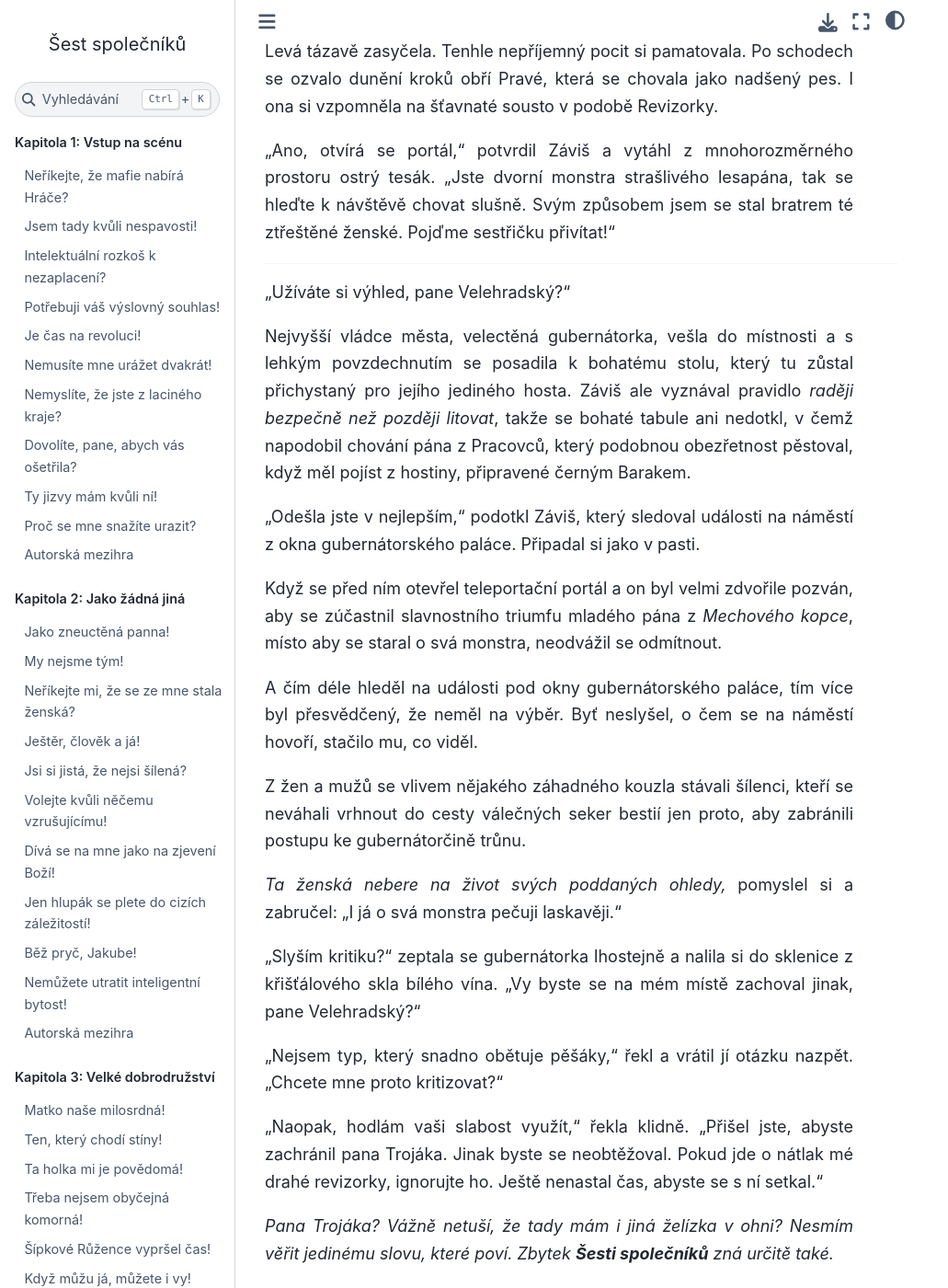
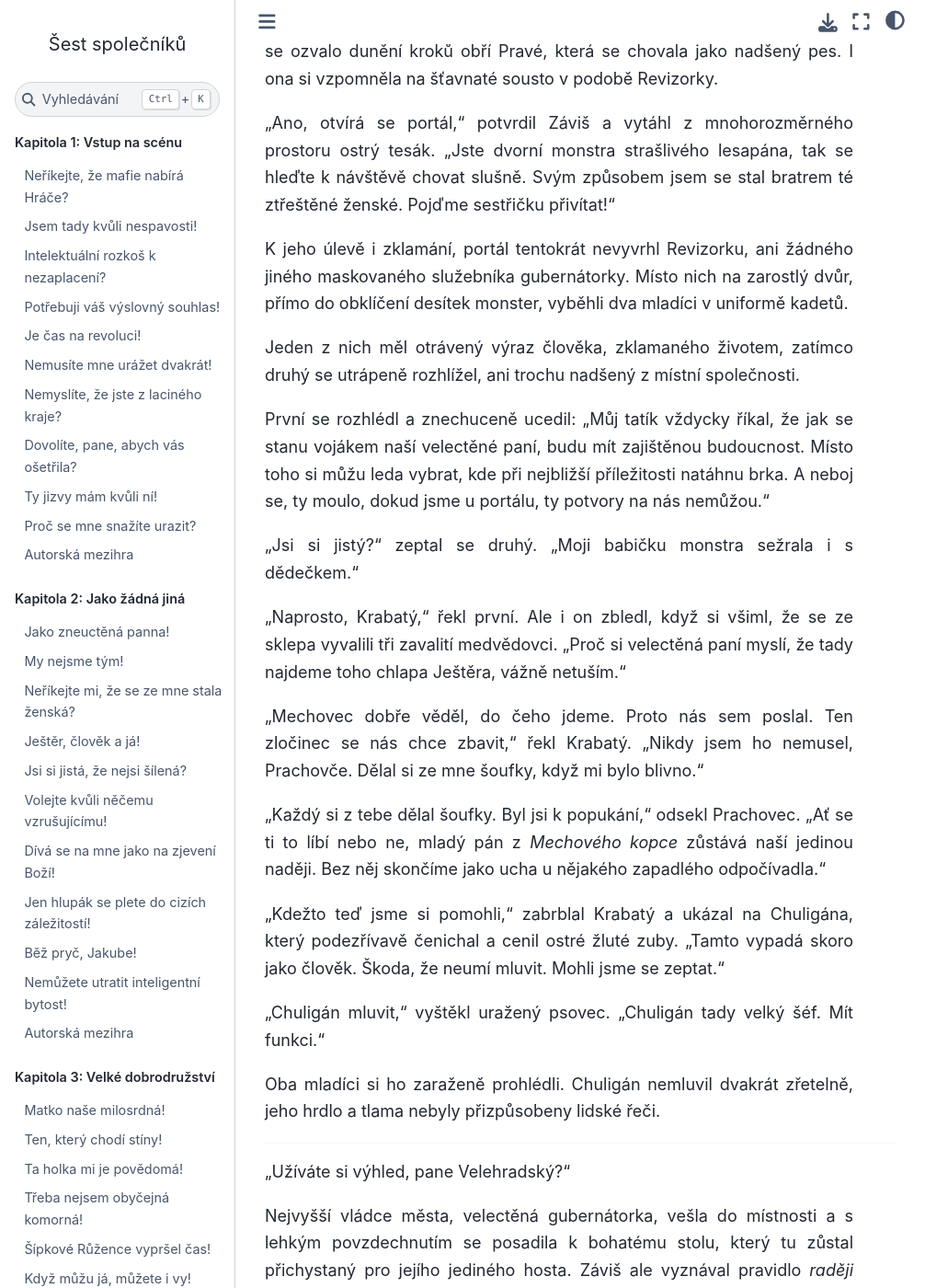
Before and after one commit to hanpari/sest-spolecniku, a Sphinx documentation site: the page built from source/sest_spolecniku/17/04.md, in a window 1280 px wide and 1400 px high, scrolled down 5110 px. Shown: the whole window at 92% size, without its empty margins (0-1031 px from the left). Built offline with Sphinx 7.4.7 and the Sphinx Book theme 1.1.4, drawn with Linux system fonts in a browser that asks for light colours; some of the changed text lies outside the part shown.

Commit message:
Chuligan

```diff
--- a/source/sest_spolecniku/17/04.md
+++ b/source/sest_spolecniku/17/04.md
@@ -87,6 +87,26 @@ Právě když se jí chystal udělit přednášku na téma, že jediné, co od n
 Levá tázavě zasyčela. Tenhle nepříjemný pocit si pamatovala. Po schodech se ozvalo dunění kroků obří Pravé, která se chovala jako nadšený pes. I ona si vzpomněla na šťavnaté sousto v podobě Revizorky.
 
 "Ano, otvírá se portál," potvrdil Záviš a vytáhl z mnohorozměrného prostoru ostrý tesák. "Jste dvorní monstra strašlivého lesapána, tak se hleďte k návštěvě chovat slušně. Svým způsobem jsem se stal bratrem té ztřeštěné ženské. Pojďme sestřičku přivítat!"
+
+K jeho úlevě i zklamání, portál tentokrát nevyvrhl Revizorku, ani žádného jiného maskovaného služebníka gubernátorky. Místo nich na zarostlý dvůr, přímo do obklíčení desítek monster, vyběhli dva mladíci v uniformě kadetů.
+
+Jeden z nich měl otrávený výraz člověka, zklamaného životem, zatímco druhý se utrápeně rozhlížel, ani trochu nadšený z místní společnosti.
+
+První se rozhlédl a znechuceně ucedil: "Můj tatík vždycky říkal, že jak se stanu vojákem naší velectěné paní, budu mít zajištěnou budoucnost. Místo toho si můžu leda vybrat, kde při nejbližší příležitosti natáhnu brka. A neboj se, ty moulo, dokud jsme u portálu, ty potvory na nás nemůžou."
+
+"Jsi si jistý?" zeptal se druhý. "Moji babičku monstra sežrala i s dědečkem."
+
+"Naprosto, Krabatý," řekl první. Ale i on zbledl, když si všiml, že se ze sklepa vyvalili tři zavalití medvědovci. "Proč si velectěná paní myslí, že tady najdeme toho chlapa Ještěra, vážně netuším."
+
+"Mechovec dobře věděl, do čeho jdeme. Proto nás sem poslal. Ten zločinec se nás chce zbavit," řekl Krabatý. "Nikdy jsem ho nemusel, Prachovče. Dělal si ze mne šoufky, když mi bylo blivno."
+
+"Každý si z tebe dělal šoufky. Byl jsi k popukání," odsekl Prachovec. "Ať se ti to líbí nebo ne, mladý pán z *Mechového kopce* zůstává naší jedinou naději. Bez něj skončíme jako ucha u nějakého zapadlého odpočívadla."
+
+"Kdežto teď jsme si pomohli," zabrblal Krabatý a ukázal na Chuligána, který podezřívavě čenichal a cenil ostré žluté zuby. "Tamto vypadá skoro jako člověk. Škoda, že neumí mluvit. Mohli jsme se zeptat."
+
+"Chuligán mluvit," vyštěkl uražený psovec. "Chuligán tady velký šéf. Mít funkci."
+
+Oba mladíci si ho zaraženě prohlédli. Chuligán nemluvil dvakrát zřetelně, jeho hrdlo a tlama nebyly přizpůsobeny lidské řeči.
 
 ***
 
```
Also changed, not shown: other parts of source/sest_spolecniku/17/04.md (+3 -3 lines).
